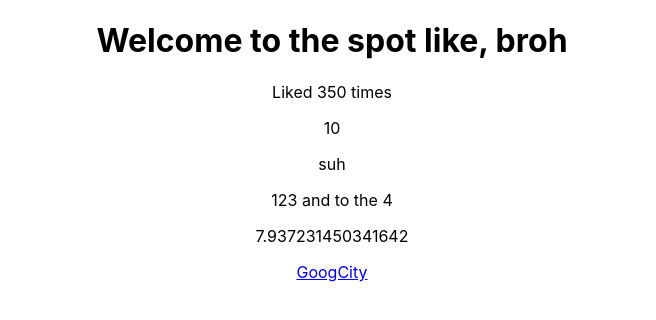
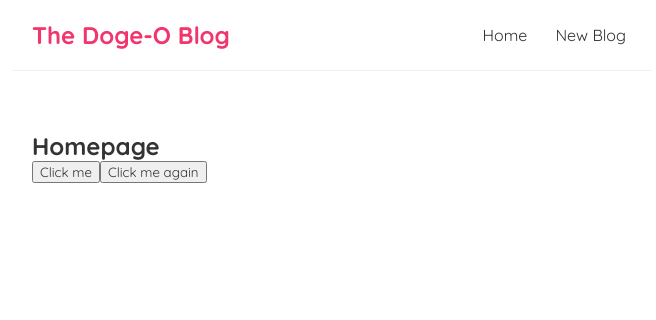
Before and after one commit to BDunnCode/react-blog, a React (Create React App) app: page / in a window 1280 px wide. Shown: the top 320 px of the page, without its empty margins (308-964 px from the left). Built offline with nearby package versions, Linux system fonts and the light colour scheme.

Commit message:
last commit of the day

```diff
--- a/src/App.css
+++ /dev/null
@@ -1,38 +0,0 @@
-.App {
-  text-align: center;
-}
-
-.App-logo {
-  height: 40vmin;
-  pointer-events: none;
-}
-
-@media (prefers-reduced-motion: no-preference) {
-  .App-logo {
-    animation: App-logo-spin infinite 20s linear;
-  }
-}
-
-.App-header {
-  background-color: #282c34;
-  min-height: 100vh;
-  display: flex;
-  flex-direction: column;
-  align-items: center;
-  justify-content: center;
-  font-size: calc(10px + 2vmin);
-  color: white;
-}
-
-.App-link {
-  color: #61dafb;
-}
-
-@keyframes App-logo-spin {
-  from {
-    transform: rotate(0deg);
-  }
-  to {
-    transform: rotate(360deg);
-  }
-}
--- a/src/App.js
+++ b/src/App.js
@@ -1,24 +1,14 @@
-import './App.css';
+import Navbar from './Navbar'
+import Home from './Home'
 
 function App() {
   const title ='Welcome to the spot like, broh'
-  const likes = 350
-  // const person = { name: 'yoshi', age: 30 }
-  const link = "https://www.google.com"
 
   return (
     <div className="App">
+      <Navbar />
       <div className="content">
-        <h1>{ title }</h1>
-        <p>Liked { likes } times</p>
-        {/* <p>{ person }</p> */}
-
-        <p>{ 10 }</p>
-        <p>{ "suh" }</p>
-        <p>{ [1,2,3, ' and to the ', 4] }</p>
-        <p>{ Math.random() * 10 }</p>
-
-        <a href={ link }>GoogCity</a>
+        <Home />
       </div>
     </div>
   );
--- /dev/null
+++ b/src/Home.js
@@ -0,0 +1,20 @@
+const Home = () => {
+
+  const handleClick = (e) => {
+    console.log('greetings, fellow doggos', e)
+  }
+
+  const handleClickAgain = (name) => {
+    console.log('Hello, ' + name)
+  }
+
+  return (
+    <div className="home">
+      <h2>Homepage</h2>
+      <button onClick={handleClick}>Click me</button>
+      <button onClick={() => handleClickAgain('Gucci Doug')}>Click me again</button>
+    </div>
+   );
+}
+
+export default Home;
--- /dev/null
+++ b/src/Navbar.js
@@ -0,0 +1,13 @@
+  const Navbar = () => {
+    return (
+      <nav className="navbar">
+        <h1>The Doge-O Blog</h1>
+        <div className="links">
+          <a href="/">Home</a>
+          <a href="/create">New Blog</a>
+        </div>
+      </nav>
+    );
+  }
+
+  export default Navbar;
--- a/src/index.css
+++ b/src/index.css
@@ -1,13 +1,34 @@
-body {
+@import url('https://fonts.googleapis.com/css2?family=Quicksand:wght@300;400;500;600;700&display=swap');
+
+* {
   margin: 0;
-  font-family: -apple-system, BlinkMacSystemFont, 'Segoe UI', 'Roboto', 'Oxygen',
-    'Ubuntu', 'Cantarell', 'Fira Sans', 'Droid Sans', 'Helvetica Neue',
-    sans-serif;
-  -webkit-font-smoothing: antialiased;
-  -moz-osx-font-smoothing: grayscale;
+  font-family: "Quicksand";
+  color: #333;
 }
-
-code {
-  font-family: source-code-pro, Menlo, Monaco, Consolas, 'Courier New',
-    monospace;
+.navbar {
+  padding: 20px;
+  display: flex;
+  align-items: center;
+  max-width: 600px;
+  margin: 0 auto;
+  border-bottom: 1px solid #f2f2f2;
 }
+.navbar h1 {
+  color: #f1356d;
+}
+.navbar .links {
+  margin-left: auto;
+}
+.navbar a {
+  margin-left: 16px;
+  text-decoration: none;
+  padding: 6px;
+}
+.navbar a:hover {
+  color: #f1356d;
+}
+.content {
+  max-width: 600px;
+  margin: 40px auto;
+  padding: 20px;
+}
```
